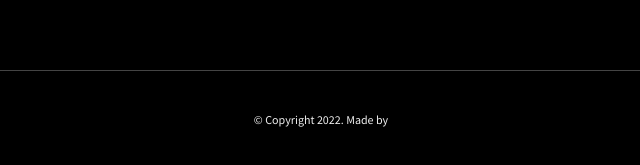
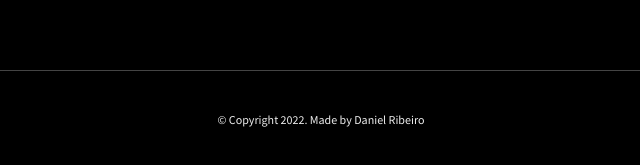
Before and after one commit to DanKillaZ1/Portifolio, a website: page index.html in a window 1280 px wide. Shown: the part 4875-5040 px from the top of the page, 318-958 px from the left. Drawn offline with Linux system fonts and the light colour scheme.

Commit message:
primeiro commit

```diff
--- a/index.html
+++ b/index.html
@@ -386,9 +386,9 @@
           </div>
         </div>
 
-        <!-- If you give me some credit or shoutout here by linking to my website, then it will be a big thing for me and will help me a lot :) -->
+
         <div class="main-footer__lower">
-          &copy; Copyright 2022. Made by
+          &copy; Copyright 2022. Made by Daniel Ribeiro
           <a rel="noreferrer" target="_blank" href=""></a>
         </div>
       </div>
```
